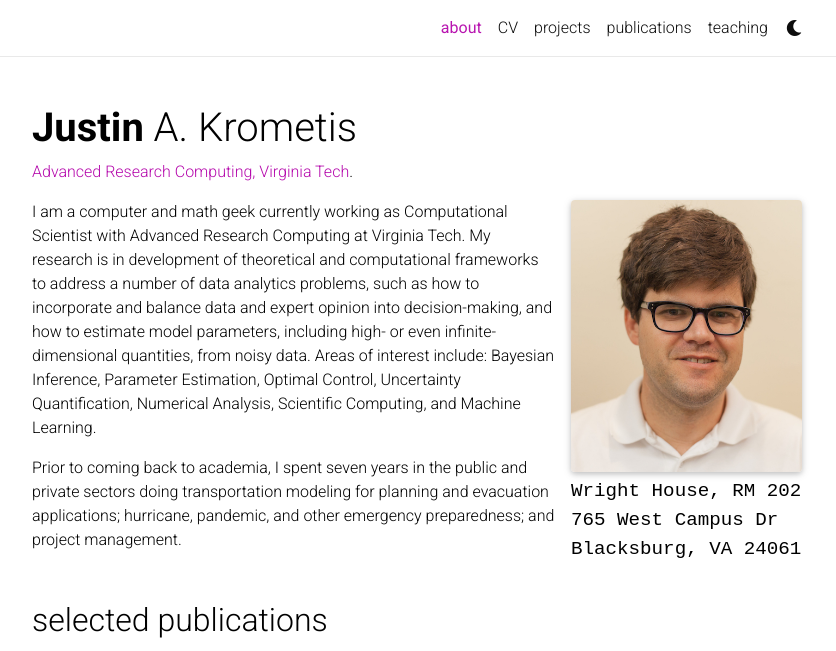
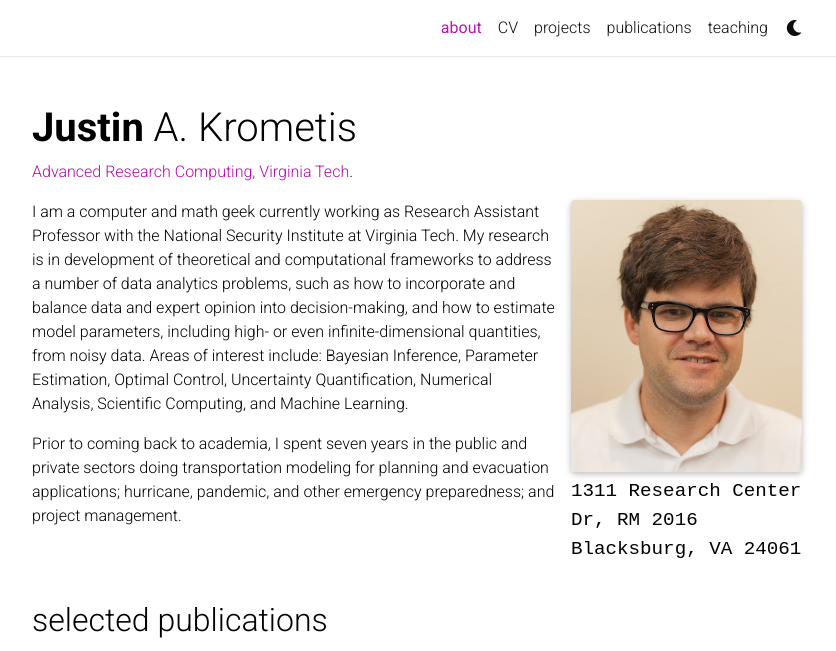
Before and after one commit to krometis/krometis.github.io, a Jekyll site: the page built from _pages/about.md, in a window 1280 px wide and 940 px high, cut to the strip 0-651 px from the top of the window. Shown: the whole strip, without its empty margins (223-1059 px from the left). Built offline with Jekyll 4.4.1, drawn with Linux system fonts in a browser that asks for light colours; nearby versions of some CDN libraries; a style sheet for code colours, icons or effects is not loaded.

```diff
--- a/_pages/about.md
+++ b/_pages/about.md
@@ -8,8 +8,7 @@ profile:
   align: right
   image: prof_pic.jpg
   address: >
-    <p>Wright House, RM 202</p>
-    <p>765 West Campus Dr</p>
+    <p>1311 Research Center Dr, RM 2016</p>
     <p>Blacksburg, VA 24061</p>
 
 news: false  # includes a list of news items
@@ -17,7 +16,7 @@ selected_papers: true # includes a list of papers marked as "selected={true}"
 social: true  # includes social icons at the bottom of the page
 ---
 
-I am a computer and math geek currently working as Computational Scientist with Advanced Research Computing at Virginia Tech. My research is in development of theoretical and computational frameworks to address a number of data analytics problems, such as how to incorporate and balance data and expert opinion into decision-making, and how to estimate model parameters, including high- or even infinite-dimensional quantities, from noisy data. Areas of interest include: Bayesian Inference, Parameter Estimation, Optimal Control, Uncertainty Quantification, Numerical Analysis, Scientific Computing, and Machine Learning.
+I am a computer and math geek currently working as Research Assistant Professor with the National Security Institute at Virginia Tech. My research is in development of theoretical and computational frameworks to address a number of data analytics problems, such as how to incorporate and balance data and expert opinion into decision-making, and how to estimate model parameters, including high- or even infinite-dimensional quantities, from noisy data. Areas of interest include: Bayesian Inference, Parameter Estimation, Optimal Control, Uncertainty Quantification, Numerical Analysis, Scientific Computing, and Machine Learning.
 
 Prior to coming back to academia, I spent seven years in the public and private sectors doing transportation modeling for planning and evacuation applications; hurricane, pandemic, and other emergency preparedness; and project management.
 
```
Also changed, not shown: _bibliography/papers.bib (+9 -0 lines), 2 other files.
